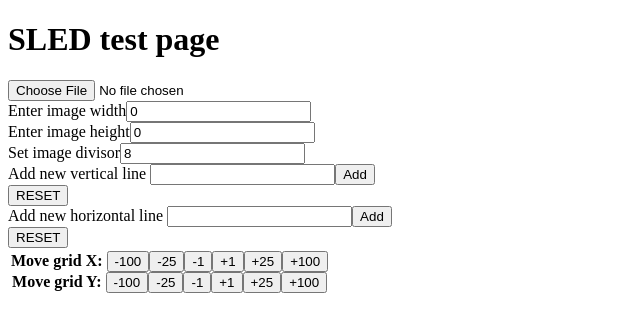
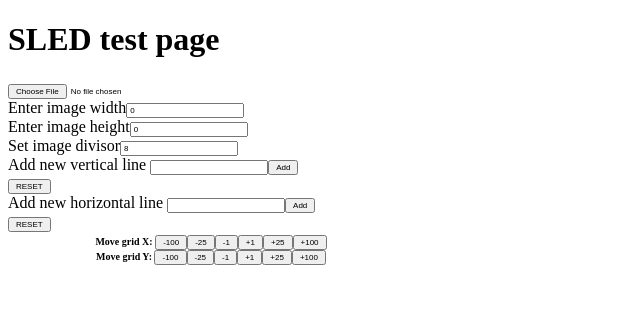
Before and after one commit to SpeciesFileGroup/sled, a Vue app: page / in a window 1280 px wide. Shown: the top 332 px of the page, without its empty margins (0-640 px from the left). Built offline with nearby package versions, Linux system fonts and the light colour scheme.

Commit message:
#5 Add circle/bubble for moving grid and stretching/shrinking.

```diff
--- a/src/App.vue
+++ b/src/App.vue
@@ -275,20 +275,38 @@
       for (v = 0; v < vl; v++) {
         svgHTML = svgHTML + this.makeLine(this.vLines[v], this.hLines[0], this.vLines[v], this.hLines[hl - 1])
       }
-
+      if((this.vLines[0] >= 0) && this.hLines[0] >= 0) {
+        svgHTML = svgHTML + '<circle cx=' + this.vLines[0]/ this.scale +' cy=' + this.hLines[0]/ this.scale + ' r=' + 50/this.scale + ' style="stroke:rgb(0,255,0);stroke-width:2;opacity:0.7;fill-opacity:0" />'
+      }
+      let vLast = this.vLines.length - 1
+      let hLast = this.hLines.length - 1
+      if((vLast > 0) && hLast > 0) {
+        svgHTML = svgHTML + this.makeCircle(vLast, hLast)
+      }
       document.getElementById('svg-layer').innerHTML = svgHTML
     },
     makeLine (x1, y1, x2, y2) {
       if((x1 == undefined) || (x2 == undefined) || (y1 == undefined) || (y2 == undefined)) return ''
       return "<line x1='" + x1 / this.scale + "' y1='" + y1 / this.scale + "' x2='" + x2 / this.scale + "' y2='" + y2 / this.scale + "' style='stroke:rgb(255,0,0);stroke-width:4' />"
+    },
+    makeCircle(ix, iy) {
+      // return "<circle cx=" + this.vLines[ix]/ this.scale + " cy=" + this.hLines[iy]/ this.scale + " r=" + 50/this.scale + " style='stroke:rgb(0,255,0);stroke-width:2;opacity:0.7;fill-opacity:0' />"
+      return '<circle cx=' + this.vLines[ix]/ this.scale +' cy=' + this.hLines[iy]/ this.scale + ' r=' + 50/this.scale + ' style="stroke:rgb(0,255,0);stroke-width:2;opacity:0.7;fill-opacity:0" />'
     }
   }
 }
 </script>
 <style lang="scss">
+  input {
+    font-size: 8px;
+  }
+  th {
+    width: 400px;
+    font-size: 10px;
+  }
   td {
-    width: 330px;
-    font-size: 12px;
+    width: 400px;
+    font-size: 10px;
     border: 1px solid gray;
   }
   #svg-container {
```
